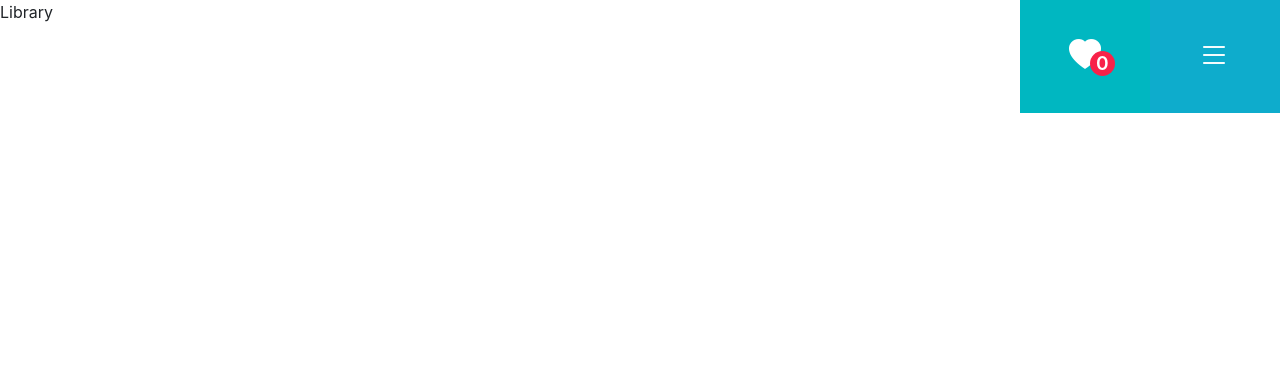
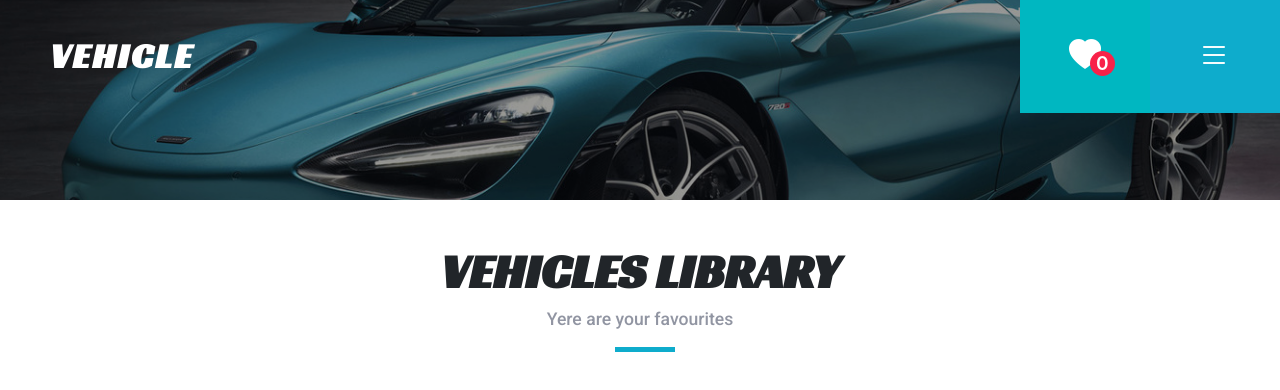
Before and after one commit to AnastasiiaYurchenko/sports-cars, a React (Create React App) app: page /sports-cars/library in a window 1280 px wide. Shown: the top 390 px of the page. Built offline with nearby package versions, Linux system fonts and the light colour scheme.

Commit message:
start markup for Library page

```diff
--- a/src/pages/Library.jsx
+++ b/src/pages/Library.jsx
@@ -1,9 +1,20 @@
-import React from 'react'
+import React, { useContext } from 'react'
 import './library.css'
+import bgImg from '../images/mclaren-1.jpg';
+import PageTitle from 'components/PageTitle';
+import { AppContext } from 'App';
 
 const Library = () => {
+  const {library: cars} = useContext(AppContext)
   return (
-    <div>Library</div>
+    <div id='library' className='page library'>
+      <img src={bgImg} alt='' className="img-fluid page-img" />
+      <div className="container">
+        <PageTitle
+          title='Vehicles Library' subtitle='Yere are your favourites' />
+        <div className="row"></div>
+      </div>
+    </div>
   )
 }
 
```
